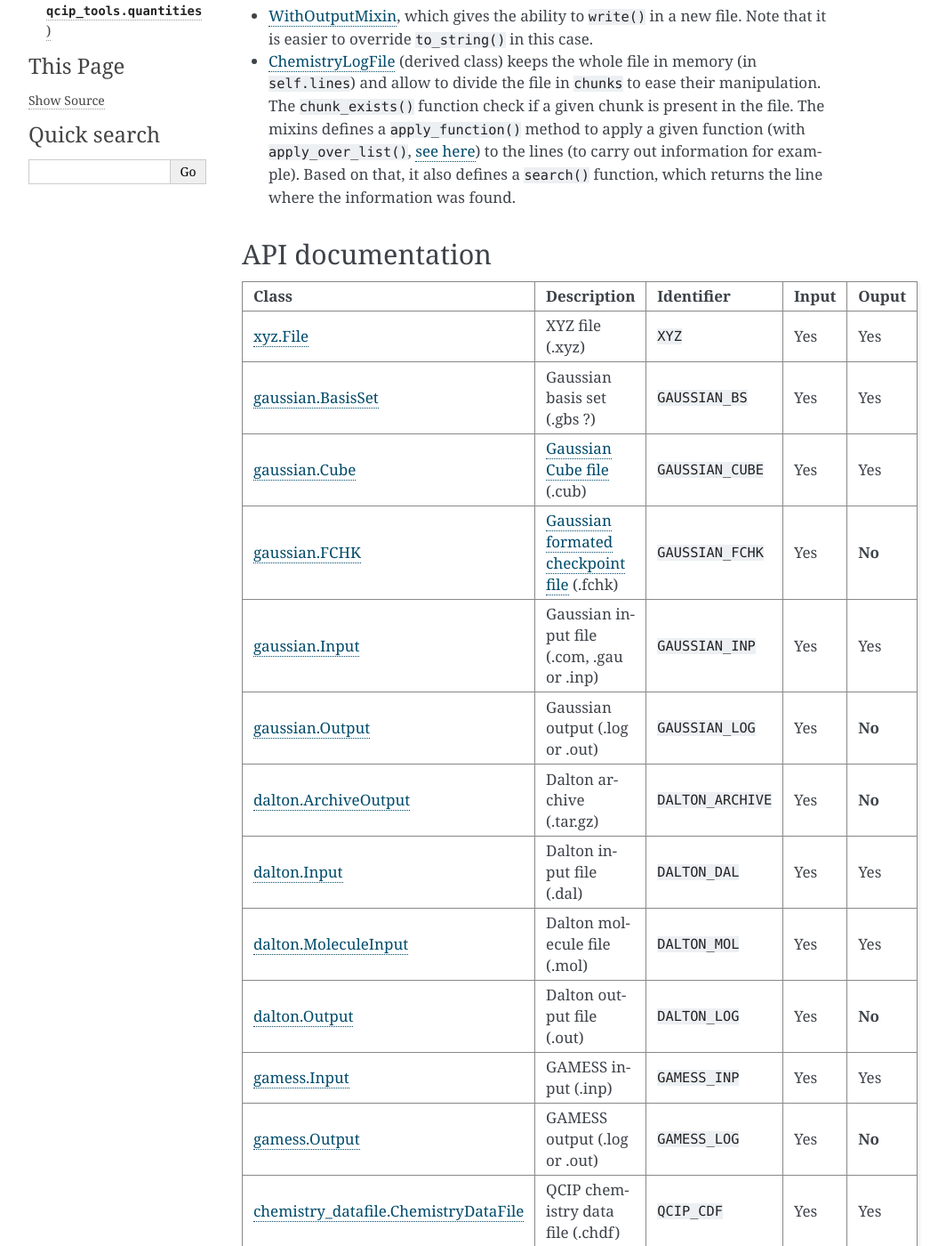
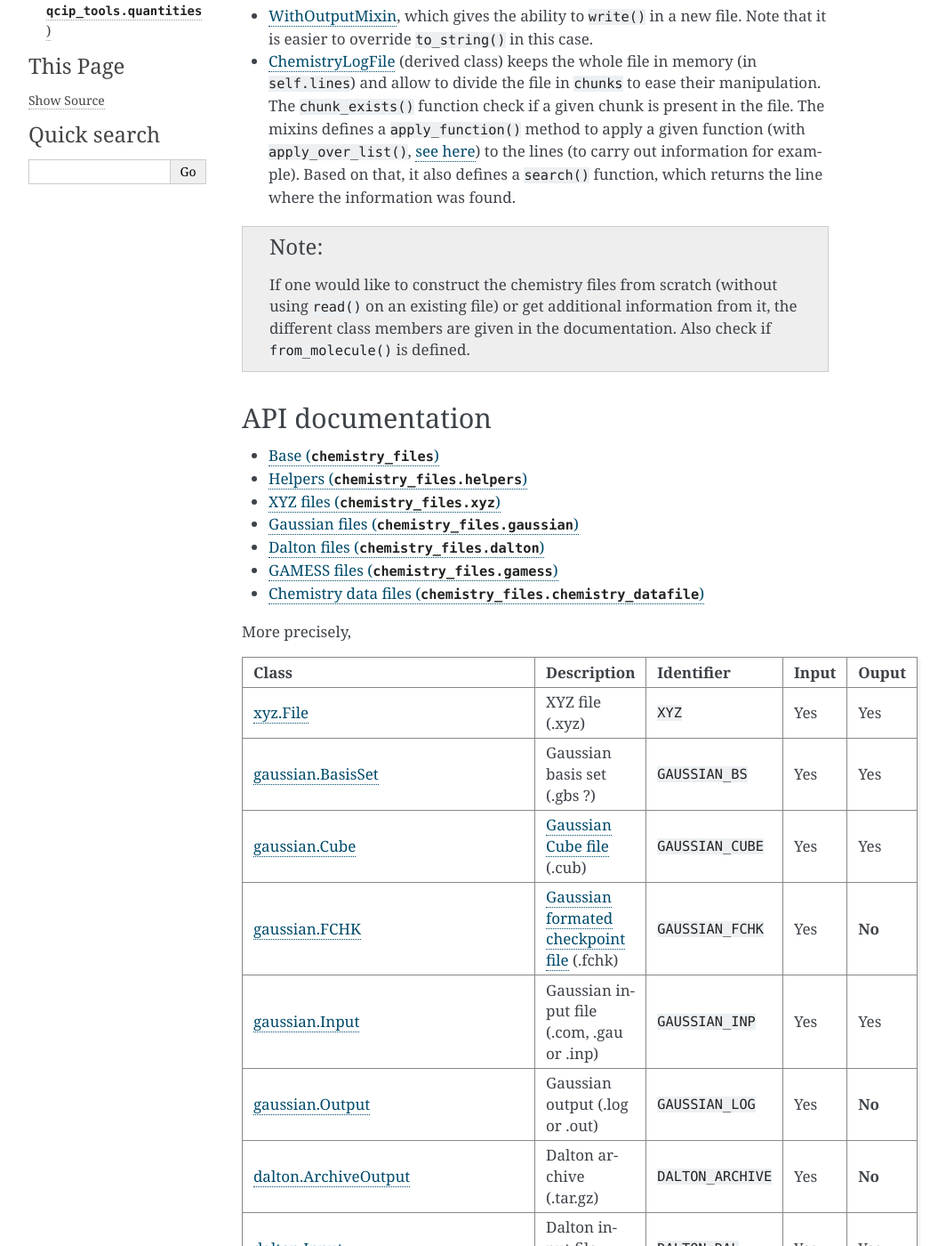
Before and after one commit to pierre-24/qcip_tools, a Sphinx documentation site: the page built from documentation/source/code-documentation/chemistry_files.rst, in a window 1280 px wide and 1400 px high, scrolled down 1098 px. Shown: the whole window at 89% size, without its empty margins (148-1212 px from the left). Built offline with Sphinx 7.4.7, drawn with Linux system fonts in a browser that asks for light colours; some of the changed text lies outside the part shown.

Commit message:
split chemistry_files on separated files

```diff
--- /dev/null
+++ b/documentation/source/code-documentation/chemistry-files/base.rst
@@ -0,0 +1,6 @@
+==========================
+Base (``chemistry_files``)
+==========================
+
+.. automodule:: qcip_tools.chemistry_files
+    :members:
--- a/documentation/source/code-documentation/chemistry_files.rst
+++ b/documentation/source/code-documentation/chemistry_files.rst
@@ -10,7 +10,7 @@
 Human readable text files are widely used in the field of quantum chemistry, but there is large syntaxic differences from one to another (when there IS a syntax).
 This is especially true for input files, which follows rigorous syntax, while output files are more or less incoherent. This module implement access to different formats.
 
-All classes derive from `ChemistryFile <#qcip_tools.chemistry_files.ChemistryFile>`_.
+All classes derive from `ChemistryFile <chemistry-files/base.html#qcip_tools.chemistry_files.ChemistryFile>`_.
 You need to override the ``read()`` method to read from a file.
 
 Thanks to the `dispatcher pattern <mixins.html#qcip_tools.mixins.Dispatcher>`_, derivation from this class allow to define taylor-made accessors: use the ``@Class.define_property(property_name)`` decorator to give the ability to use this callback function with ``property(property_name[, optional kwargs ...])``.
@@ -18,21 +18,40 @@
 
 There is some *mixins* and derived classes to add functionnalities:
 
-+ `WithMoleculeMixin <#qcip_tools.chemistry_files.WithMoleculeMixin>`_ adds ``self.molecule``, which is accessible trough ``get_molecule()``.
++ `WithMoleculeMixin <chemistry-files/base.html#qcip_tools.chemistry_files.WithMoleculeMixin>`_ adds ``self.molecule``, which is accessible trough ``get_molecule()``.
   It also provides a ``Class.from_molecule(molecule, *args, **kwargs)`` class method to ease creation of a file from scratch (if defined in subclass).
-+ `WithIdentificationMixin <#qcip_tools.chemistry_files.WithIdentificationMixin>`_ adds ``Class.possible_file_extensions()`` and ``Class.attempt_identification()`` to allow file recognition by `helpers <#helpers-helpers>`_.
++ `WithIdentificationMixin <chemistry-files/base.html#qcip_tools.chemistry_files.WithIdentificationMixin>`_ adds ``Class.possible_file_extensions()`` and ``Class.attempt_identification()`` to allow file recognition by `helpers <chemistry-files/helpers.html#helpers-helpers>`_.
     * ``possible_file_extensions()`` helps to avoid some possibilities if the extension is trusted. The helper expects a list of possible extentions (without the dot).
     * ``attempt_identification()`` actually make the recognition of the file: given ``f`` (the file open in read mode), the helper function expects ``True`` or ``False`` if it is a file corresponding to a given objects.
       This recognition is usually based on patterns or words (like the name of the program) that frequently appears.
-+ `WithOutputMixin <#qcip_tools.chemistry_files.WithOutputMixin>`_, which gives the ability to ``write()`` in a new file.
++ `WithOutputMixin <chemistry-files/base.html#qcip_tools.chemistry_files.WithOutputMixin>`_, which gives the ability to ``write()`` in a new file.
   Note that it is easier to override ``to_string()`` in this case.
-+ `ChemistryLogFile <#qcip_tools.chemistry_files.ChemistryLogFile>`_ (derived class) keeps the whole file in memory (in ``self.lines``) and allow to divide the file in ``chunks`` to ease their manipulation.
++ `ChemistryLogFile <chemistry-files/base.html#qcip_tools.chemistry_files.ChemistryLogFile>`_ (derived class) keeps the whole file in memory (in ``self.lines``) and allow to divide the file in ``chunks`` to ease their manipulation.
   The ``chunk_exists()`` function check if a given chunk is present in the file.
-  The mixins defines a ``apply_function()`` method to apply a given function (with ``apply_over_list()``, `see here <#qcip_tools.chemistry_files.apply_over_list>`_) to the lines (to carry out information for example).
+  The mixins defines a ``apply_function()`` method to apply a given function (with ``apply_over_list()``, `see here <chemistry-files/base.html#qcip_tools.chemistry_files.apply_over_list>`_) to the lines (to carry out information for example).
   Based on that, it also defines a ``search()`` function, which returns the line where the information was found.
+
+
+.. note::
+
+    If one would like to construct the chemistry files from scratch (without using ``read()`` on an existing file) or get additional information from it, the different class members are given in the documentation.
+    Also check if ``from_molecule()`` is defined.
 
 API documentation
 -----------------
+
+.. toctree::
+    :maxdepth: 2
+
+    chemistry-files/base.rst
+    chemistry-files/helpers.rst
+    chemistry-files/xyz.rst
+    chemistry-files/gaussian.rst
+    chemistry-files/dalton.rst
+    chemistry-files/gamess.rst
+    chemistry-files/chemistry_datafile.rst
+
+More precisely,
 
 .. list-table::
     :header-rows: 1
--- a/documentation/source/install.rst
+++ b/documentation/source/install.rst
@@ -9,7 +9,7 @@
     pip install git+ssh://git@gitlab.unamur.be/pierre.beaujean/qcip_tools.git@master
 
   You will get the latest available version.
-  Change ``@tag`` at the end of the line to fetch a given version (tags are of the form ``release-vXX``).
+  Change ``@tag`` at the end of the line to fetch a given version (tags are of the form ``release-vXX``, and listed `in the README <https://gitlab.unamur.be/pierre.beaujean/qcip_tools/blob/master/README.md>`_).
 
 + To contribute to the project, you need to clone the repository:
 
```
Also changed, not shown: other parts of documentation/source/code-documentation/chemistry_files.rst (+13 -65 lines), documentation/source/code-documentation/chemistry-files/chemistry_datafile.rst (added, +8 -0 lines), documentation/source/code-documentation/chemistry-files/dalton.rst (added, +8 -0 lines), documentation/source/code-documentation/chemistry-files/gamess.rst (added, +8 -0 lines), documentation/source/code-documentation/chemistry-files/gaussian.rst (added, +9 -0 lines), documentation/source/code-documentation/chemistry-files/helpers.rst (added, +8 -0 lines), documentation/source/code-documentation/chemistry-files/xyz.rst (added, +8 -0 lines).
